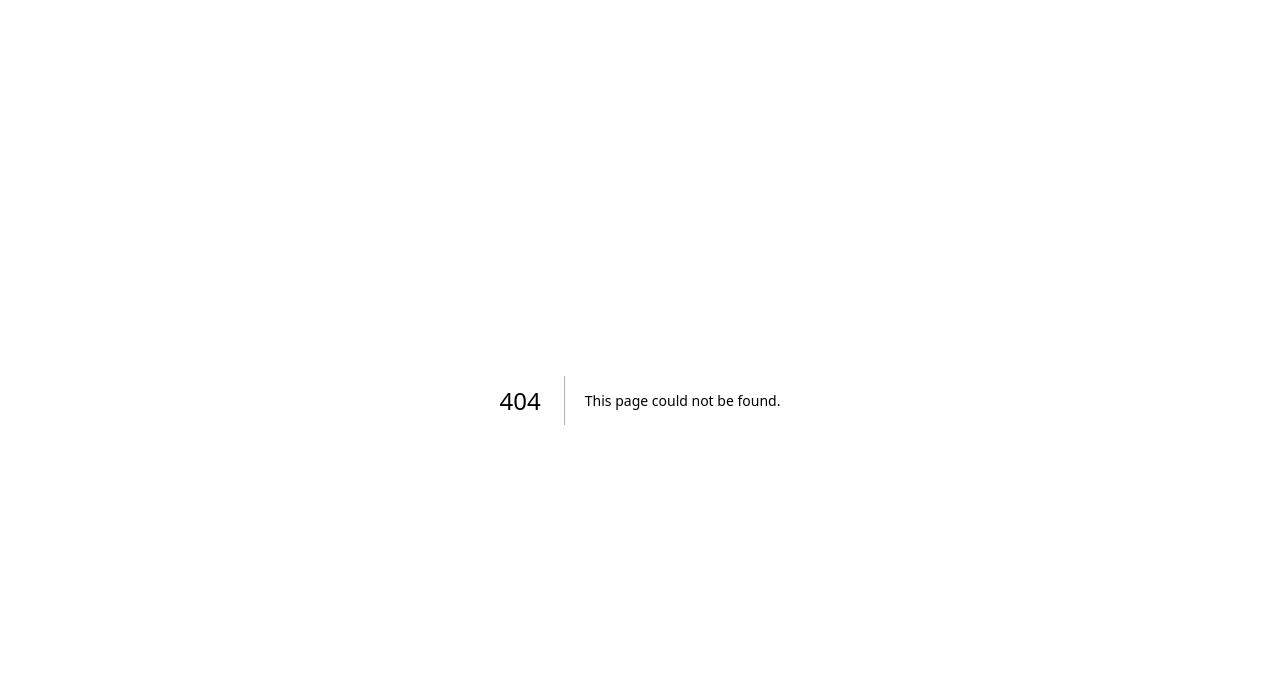
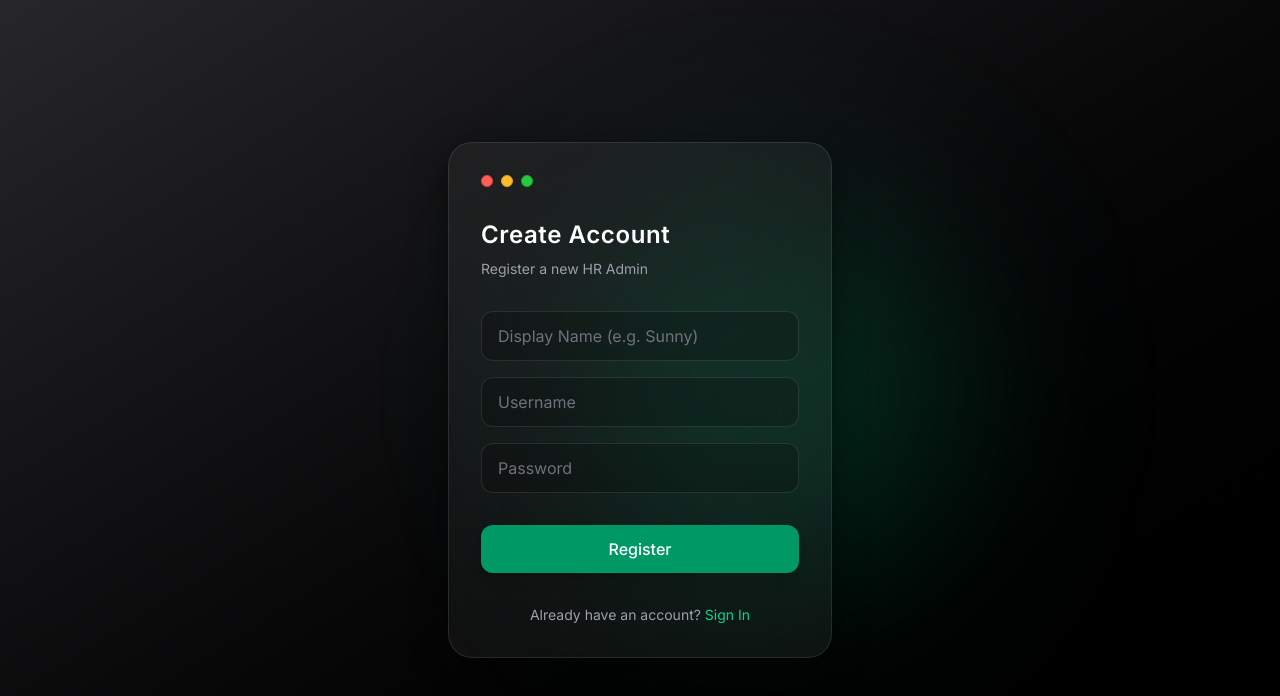
Before and after one commit to modsunxx/HR-System, a Next.js app: page /register in a window 1280 px wide. Before the commit this address had no page. Shown: the top 696 px of the page. Built offline with nearby package versions, Linux system fonts and the light colour scheme.

Commit message:
chore: migrate DB to PostgreSQL, setup Prisma 7 config, and update Sidebar/UserProfile UI

```diff
--- /dev/null
+++ b/app/api/register/route.ts
@@ -0,0 +1,42 @@
+import { NextResponse } from "next/server";
+import { prisma } from "@/lib/prisma";
+import bcrypt from "bcryptjs";
+
+export async function POST(req: Request) {
+  try {
+    const { username, password, name } = await req.json();
+
+    // 1. เช็คว่ามี Username นี้ในระบบหรือยัง
+    const existingUser = await prisma.user.findUnique({
+      where: { username },
+    });
+
+    if (existingUser) {
+      return NextResponse.json(
+        { message: "Username นี้มีคนใช้แล้ว!" },
+        { status: 400 },
+      );
+    }
+
+    // 2. เข้ารหัสผ่าน
+    const hashedPassword = await bcrypt.hash(password, 10);
+
+    // 3. บันทึกลงฐานข้อมูล
+    await prisma.user.create({
+      data: {
+        username,
+        password: hashedPassword,
+        name: name || username,
+        role: "HR_ADMIN",
+      },
+    });
+
+    return NextResponse.json({ message: "สมัครสมาชิกสำเร็จ" }, { status: 201 });
+  } catch (error) {
+    console.error(error);
+    return NextResponse.json(
+      { message: "เกิดข้อผิดพลาดที่ระบบหลังบ้าน" },
+      { status: 500 },
+    );
+  }
+}
--- a/app/login/page.tsx
+++ b/app/login/page.tsx
@@ -3,18 +3,20 @@
 import { signIn } from "next-auth/react";
 import { useState } from "react";
 import { useRouter } from "next/navigation";
+import Link from "next/link";
 
 export default function LoginPage() {
   const router = useRouter();
   const [username, setUsername] = useState("");
   const [password, setPassword] = useState("");
   const [error, setError] = useState("");
+  const [isLoading, setIsLoading] = useState(false);
 
   const handleSubmit = async (e: React.FormEvent) => {
     e.preventDefault();
     setError("");
+    setIsLoading(true);
 
-    // สั่ง NextAuth ให้ทำการ Login
     const res = await signIn("credentials", {
       username,
       password,
@@ -23,47 +25,58 @@ export default function LoginPage() {
 
     if (res?.error) {
       setError("ชื่อผู้ใช้หรือรหัสผ่านไม่ถูกต้อง!");
+      setIsLoading(false);
     } else {
-      router.push("/"); // ล็อกอินสำเร็จให้เด้งกลับไปหน้าแรก
+      router.push("/");
       router.refresh();
     }
   };
 
   return (
-    <div className="min-h-screen flex items-center justify-center bg-zinc-950 text-white">
-      <div className="w-full max-w-md p-8 bg-zinc-900 border border-zinc-800 rounded-2xl shadow-xl">
-        <h1 className="text-2xl font-bold mb-6 text-center text-emerald-400">
-          HR System Login
+    // ใส่พื้นหลังสีเข้มๆ เพื่อให้เอฟเฟกต์กระจกฝ้าชัดเจน
+    <div className="min-h-screen flex items-center justify-center bg-linear-to-br from-zinc-800 to-black text-white relative overflow-hidden">
+      {/* วงกลมแสงสีๆ สร้างมิติให้พื้นหลัง (อารมณ์คล้ายๆ Wallpaper Mac) */}
+      <div className="absolute top-1/4 left-1/4 w-96 h-96 bg-blue-500/20 rounded-full blur-[100px]"></div>
+      <div className="absolute bottom-1/4 right-1/4 w-96 h-96 bg-purple-500/20 rounded-full blur-[100px]"></div>
+
+      {/* ตัวการ์ดแบบ Glassmorphism */}
+      <div className="relative w-full max-w-sm p-8 bg-white/5 backdrop-blur-2xl border border-white/10 rounded-3xl shadow-[0_8px_32px_0_rgba(0,0,0,0.5)]">
+        {/* ปุ่ม Traffic Lights สไตล์ macOS */}
+        <div className="flex gap-2 mb-8">
+          <div className="w-3 h-3 rounded-full bg-[#FF5F56] border border-[#E0443E]"></div>
+          <div className="w-3 h-3 rounded-full bg-[#FFBD2E] border border-[#DEA123]"></div>
+          <div className="w-3 h-3 rounded-full bg-[#27C93F] border border-[#1AAB29]"></div>
+        </div>
+
+        <h1 className="text-2xl font-semibold mb-2 tracking-wide">
+          HR Workspace
         </h1>
+        <p className="text-sm text-zinc-400 mb-8">Sign in to your account</p>
 
         {error && (
-          <div className="bg-red-500/10 border border-red-500/50 text-red-400 p-3 rounded-lg mb-4 text-sm text-center">
+          <div className="bg-red-500/20 border border-red-500/50 text-red-300 p-3 rounded-xl mb-6 text-sm text-center backdrop-blur-md">
             {error}
           </div>
         )}
 
-        <form onSubmit={handleSubmit} className="space-y-4">
+        <form onSubmit={handleSubmit} className="space-y-5">
           <div>
-            <label className="block text-sm font-medium mb-1 text-zinc-400">
-              Username
-            </label>
             <input
               type="text"
               required
-              className="w-full px-4 py-2 bg-black/50 border border-zinc-700 rounded-lg focus:outline-none focus:border-emerald-400 transition"
+              placeholder="Username"
+              className="w-full px-4 py-3 bg-black/20 border border-white/10 rounded-xl focus:outline-none focus:ring-2 focus:ring-blue-500/50 focus:bg-black/40 transition-all placeholder:text-zinc-500"
               value={username}
               onChange={(e) => setUsername(e.target.value)}
             />
           </div>
 
           <div>
-            <label className="block text-sm font-medium mb-1 text-zinc-400">
-              Password
-            </label>
             <input
               type="password"
               required
-              className="w-full px-4 py-2 bg-black/50 border border-zinc-700 rounded-lg focus:outline-none focus:border-emerald-400 transition"
+              placeholder="Password"
+              className="w-full px-4 py-3 bg-black/20 border border-white/10 rounded-xl focus:outline-none focus:ring-2 focus:ring-blue-500/50 focus:bg-black/40 transition-all placeholder:text-zinc-500"
               value={password}
               onChange={(e) => setPassword(e.target.value)}
             />
@@ -71,11 +84,22 @@ export default function LoginPage() {
 
           <button
             type="submit"
-            className="w-full py-3 bg-emerald-600 hover:bg-emerald-500 font-semibold rounded-lg transition duration-200 mt-2"
+            disabled={isLoading}
+            className="w-full py-3 bg-blue-600 hover:bg-blue-500 text-white font-medium rounded-xl transition-all shadow-lg active:scale-[0.98] disabled:opacity-50 mt-2"
           >
-            Sign In
+            {isLoading ? "Signing in..." : "Sign In"}
           </button>
         </form>
+
+        <div className="mt-8 text-center text-sm text-zinc-400">
+          Don&apos;t have an account?{" "}
+          <Link
+            href="/register"
+            className="text-blue-400 hover:text-blue-300 hover:underline transition-colors"
+          >
+            Register
+          </Link>
+        </div>
       </div>
     </div>
   );
--- /dev/null
+++ b/app/register/page.tsx
@@ -0,0 +1,116 @@
+"use client";
+
+import { useState } from "react";
+import { useRouter } from "next/navigation";
+import Link from "next/link";
+
+export default function RegisterPage() {
+  const router = useRouter();
+  const [formData, setFormData] = useState({
+    username: "",
+    password: "",
+    name: "",
+  });
+  const [error, setError] = useState("");
+  const [isLoading, setIsLoading] = useState(false);
+
+  const handleSubmit = async (e: React.FormEvent) => {
+    e.preventDefault();
+    setError("");
+    setIsLoading(true);
+
+    try {
+      // ส่งข้อมูลไปบันทึกที่ API หลังบ้าน
+      const res = await fetch("/api/register", {
+        method: "POST",
+        headers: { "Content-Type": "application/json" },
+        body: JSON.stringify(formData),
+      });
+
+      if (res.ok) {
+        // ถ้าสมัครสำเร็จ ให้เด้งไปหน้า Login
+        router.push("/login");
+      } else {
+        const data = await res.json();
+        setError(data.message || "เกิดข้อผิดพลาดในการสมัครสมาชิก");
+      }
+      // eslint-disable-next-line @typescript-eslint/no-unused-vars
+    } catch (err) {
+      setError("ไม่สามารถติดต่อเซิร์ฟเวอร์ได้");
+    } finally {
+      setIsLoading(false);
+    }
+  };
+
+  return (
+    <div className="min-h-screen flex items-center justify-center bg-linear-to-br from-zinc-800 to-black text-white relative overflow-hidden">
+      <div className="absolute top-1/4 right-1/4 w-96 h-96 bg-emerald-500/20 rounded-full blur-[100px]"></div>
+
+      <div className="relative w-full max-w-sm p-8 bg-white/5 backdrop-blur-2xl border border-white/10 rounded-3xl shadow-[0_8px_32px_0_rgba(0,0,0,0.5)]">
+        {/* ปุ่ม Traffic Lights สไตล์ macOS */}
+        <div className="flex gap-2 mb-8">
+          <div className="w-3 h-3 rounded-full bg-[#FF5F56] border border-[#E0443E]"></div>
+          <div className="w-3 h-3 rounded-full bg-[#FFBD2E] border border-[#DEA123]"></div>
+          <div className="w-3 h-3 rounded-full bg-[#27C93F] border border-[#1AAB29]"></div>
+        </div>
+
+        <h1 className="text-2xl font-semibold mb-2 tracking-wide">
+          Create Account
+        </h1>
+        <p className="text-sm text-zinc-400 mb-8">Register a new HR Admin</p>
+
+        {error && (
+          <div className="bg-red-500/20 border border-red-500/50 text-red-300 p-3 rounded-xl mb-6 text-sm text-center backdrop-blur-md">
+            {error}
+          </div>
+        )}
+
+        <form onSubmit={handleSubmit} className="space-y-4">
+          <input
+            type="text"
+            required
+            placeholder="Display Name (e.g. Sunny)"
+            className="w-full px-4 py-3 bg-black/20 border border-white/10 rounded-xl focus:outline-none focus:ring-2 focus:ring-emerald-500/50 focus:bg-black/40 transition-all placeholder:text-zinc-500"
+            onChange={(e) => setFormData({ ...formData, name: e.target.value })}
+          />
+          <input
+            type="text"
+            required
+            placeholder="Username"
+            className="w-full px-4 py-3 bg-black/20 border border-white/10 rounded-xl focus:outline-none focus:ring-2 focus:ring-emerald-500/50 focus:bg-black/40 transition-all placeholder:text-zinc-500"
+            onChange={(e) =>
+              setFormData({ ...formData, username: e.target.value })
+            }
+          />
+          <input
+            type="password"
+            required
+            placeholder="Password"
+            className="w-full px-4 py-3 bg-black/20 border border-white/10 rounded-xl focus:outline-none focus:ring-2 focus:ring-emerald-500/50 focus:bg-black/40 transition-all placeholder:text-zinc-500"
+            onChange={(e) =>
+              setFormData({ ...formData, password: e.target.value })
+            }
+          />
+
+          <button
+            type="submit"
+            disabled={isLoading}
+            className="w-full py-3 bg-emerald-600 hover:bg-emerald-500 text-white font-medium rounded-xl transition-all shadow-lg active:scale-[0.98] disabled:opacity-50 mt-4 cursor-pointer"
+          >
+            {isLoading ? "Creating..." : "Register"}
+          </button>
+        </form>
+
+        <div className="mt-8 text-center text-sm text-zinc-400">
+          Already have an account?{" "}
+          <Link
+            href="/login"
+            className="text-emerald-400 hover:text-emerald-300 hover:underline transition-colors"
+          >
+            Sign In
+          </Link>
+        </div>
+      </div>
+    </div>
+  );
+}
--- a/components/Sidebar.tsx
+++ b/components/Sidebar.tsx
@@ -2,12 +2,28 @@
 
 import { useState } from "react";
 import UserProfile from "./UserProfile";
+import { useRouter } from "next/navigation";
 
 export default function Sidebar() {
   // ค่าเริ่มต้นตั้งเป็น false (ปิดอยู่)
   const [isOpen, setIsOpen] = useState(false);
   const [isCollapsed, setIsCollapsed] = useState(false);
   const [isMaximized, setIsMaximized] = useState(false);
+
+  // เรียกใช้ router สำหรับเปลี่ยนหน้า
+  const router = useRouter();
+
+  // สร้างฟังก์ชันสำหรับจัดการตอนกดปุ่ม Logout
+  const handleLogout = async () => {
+    // 1. ถ้ามีการเก็บ Token หรือข้อมูลใน localStorage ให้ลบออกตรงนี้ครับ
+    // localStorage.removeItem("token");
+
+    // 2. ถ้ามี API สำหรับลบ Cookie/Session ก็เรียกตรงนี้ (ถ้ายังไม่มีข้ามได้เลย)
+    // await fetch("/api/logout", { method: "POST" });
+
+    // 3. สั่งพากลับไปหน้า Login
+    router.push("/login");
+  };
 
   // คำนวณความกว้างตอนเปิด
   const sidebarWidth = isCollapsed ? "w-24" : isMaximized ? "w-80" : "w-64";
@@ -82,7 +98,7 @@ export default function Sidebar() {
           <div
             className={`transition-all duration-300 ${isCollapsed ? "hidden" : "block"}`}
           >
-            <UserProfile />
+            <UserProfile name="Sunny" role="HR Admin" username="Sunny" />
           </div>
 
           {/* รูปโปรไฟล์จิ๋ว (แสดงตอนกดย่อปุ่มเหลือง) */}
@@ -135,6 +151,7 @@ export default function Sidebar() {
 
           {/* Logout Button */}
           <button
+            onClick={handleLogout}
             className={`flex items-center w-full rounded-xl hover:bg-red-500/50 hover:text-white transition-all text-sm font-medium text-red-200 mt-auto ${isCollapsed ? "p-3 justify-center" : "p-3 gap-3 text-left"}`}
           >
             <span className="text-xl shrink-0">🚪</span>
--- a/components/UserProfile.tsx
+++ b/components/UserProfile.tsx
@@ -1,18 +1,31 @@
-export default function UserProfile() {
+// กำหนดโครงสร้างข้อมูลที่ Component นี้ต้องการรับ
+interface UserProfileProps {
+  name: string;
+  role: string;
+  username: string;
+}
+
+export default function UserProfile({
+  name,
+  role,
+  username,
+}: UserProfileProps) {
+  // เอา username มาทำเป็นรูป Avatar แบบสุ่มให้ไม่ซ้ำกัน
+  const avatarUrl = `https://api.dicebear.com/7.x/avataaars/svg?seed=${username}&backgroundColor=transparent`;
+
   return (
     <div className="flex flex-col items-center mb-8 pb-8 border-b border-white/20">
-      <div className="w-20 h-20 rounded-full mb-4 overflow-hidden border-2 border-white/30 shadow-lg bg-white/20 backdrop-blur-sm">
-        {/* สั่งปิดการแจ้งเตือนบรรทัดด้านล่างนี้ */}
+      <div className="w-20 h-20 rounded-full mb-4 overflow-hidden border-2 border-white/30 shadow-lg bg-white/5">
         {/* eslint-disable-next-line @next/next/no-img-element */}
         <img
-          src="https://api.dicebear.com/7.x/avataaars/svg?seed=Sunny&backgroundColor=transparent"
+          src={avatarUrl}
           alt="Profile"
           className="w-full h-full object-cover"
         />
       </div>
-      <h3 className="text-lg font-semibold tracking-wide text-white">Sunny</h3>
+      <h3 className="text-lg font-semibold tracking-wide text-white">{name}</h3>
       <p className="text-xs text-slate-300 mt-1 bg-white/10 px-3 py-1 rounded-full border border-white/10">
-        HR Admin
+        {role}
       </p>
     </div>
   );
--- a/lib/prisma.ts
+++ b/lib/prisma.ts
@@ -1,25 +1,17 @@
 import { PrismaClient } from "@prisma/client";
-import { PrismaMariaDb } from "@prisma/adapter-mariadb";
-import mariadb from "mariadb";
+import { Pool } from "pg";
+import { PrismaPg } from "@prisma/adapter-pg";
 
 const globalForPrisma = globalThis as unknown as {
   prisma: PrismaClient | undefined;
 };
 
-// ดึงค่า URL จาก .env มาเปลี่ยนคำว่า mysql:// เป็น mariadb:// ให้ถูกใจระบบ
-const connectionString = (process.env.DATABASE_URL as string).replace(
-  "mysql://",
-  "mariadb://",
-);
+// ดึง URL จาก .env มาเชื่อมต่อรวดเดียวจบ
+const connectionString = `${process.env.DATABASE_URL}`;
+const pool = new Pool({ connectionString });
 
-// 1. สร้างท่อเชื่อมต่อ (Connection Pool) ผ่าน mariadb
-const pool = mariadb.createPool(connectionString);
+const adapter = new PrismaPg(pool);
 
-// 2. แปลงเป็น Adapter สำหรับ Prisma
-// @ts-expect-error - ข้ามการเช็ค Type ที่ไม่ตรงกันของ Prisma Adapter
-const adapter = new PrismaMariaDb(pool);
-
-// 3. ยัด Adapter เข้าไปให้ PrismaClient
 export const prisma = globalForPrisma.prisma ?? new PrismaClient({ adapter });
 
 if (process.env.NODE_ENV !== "production") {
--- a/middleware.ts
+++ b/middleware.ts
@@ -3,5 +3,6 @@ import middleware from "next-auth/middleware";
 export default middleware;
 
 export const config = {
-  matcher: ["/((?!login|api|_next/static|_next/image|favicon.ico).*)"],
+  // เติมคำว่า register| เข้าไปหลังคำว่า login| ครับ
+  matcher: ["/((?!login|register|api|_next/static|_next/image|favicon.ico).*)"],
 };
--- a/package.json
+++ b/package.json
@@ -10,13 +10,13 @@
   },
   "dependencies": {
     "@hookform/resolvers": "^5.9.1",
-    "@prisma/adapter-mariadb": "^7.9.1",
+    "@prisma/adapter-pg": "^7.9.1",
     "@prisma/client": "^7.9.1",
     "bcryptjs": "^3.0.3",
     "dotenv": "^17.4.2",
-    "mariadb": "^3.5.3",
     "next": "16.3.1",
     "next-auth": "^4.24.15",
+    "pg": "^8.23.0",
     "react": "19.2.8",
     "react-dom": "19.2.8",
     "react-hook-form": "^7.85.0",
@@ -27,6 +27,7 @@
     "@tailwindcss/postcss": "^4",
     "@types/bcryptjs": "^2.4.6",
     "@types/node": "^20",
+    "@types/pg": "^8.23.1",
     "@types/react": "^19",
     "@types/react-dom": "^19",
     "babel-plugin-react-compiler": "1.0.0",
--- a/prisma.config.ts
+++ b/prisma.config.ts
@@ -1,12 +1,8 @@
-import "dotenv/config";
-import { defineConfig, env } from "prisma/config";
+import { defineConfig } from "@prisma/config";
 
 export default defineConfig({
-  schema: "prisma/schema.prisma",
-  migrations: {
-    path: "prisma/migrations",
-  },
   datasource: {
-    url: env("DATABASE_URL"),
+    // ใส่ URL ของ PostgreSQL เครื่อง Mint ลงไปตรงๆ เลยครับ
+    url: "postgresql://admin:1234@100.79.39.8:5432/hr_db?schema=public",
   },
 });
```
Also changed, not shown: 2 other files (tests, documents, lock files or other folders).
